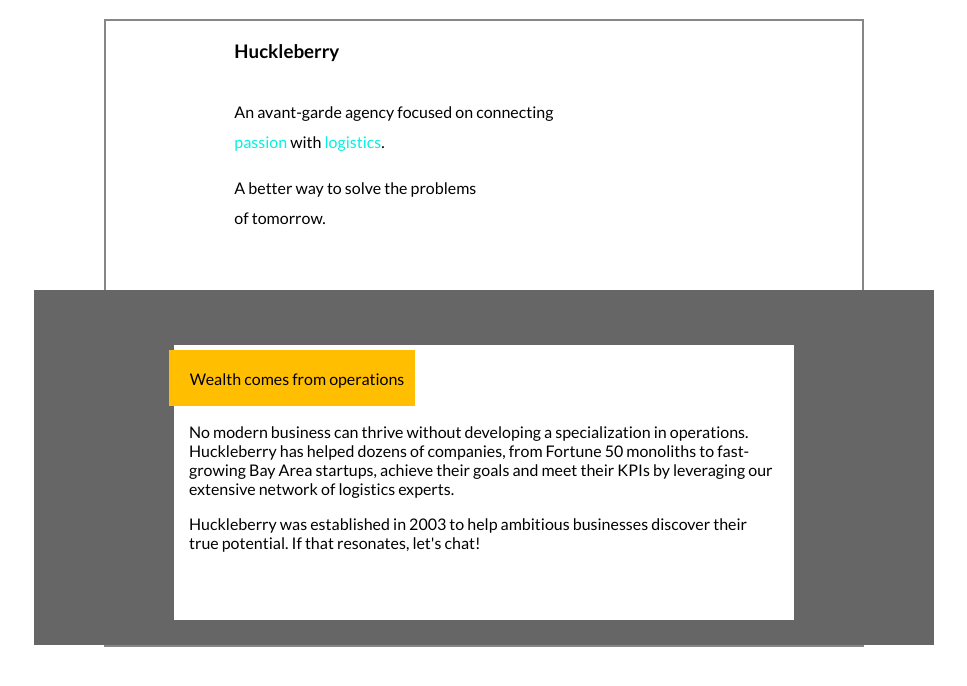
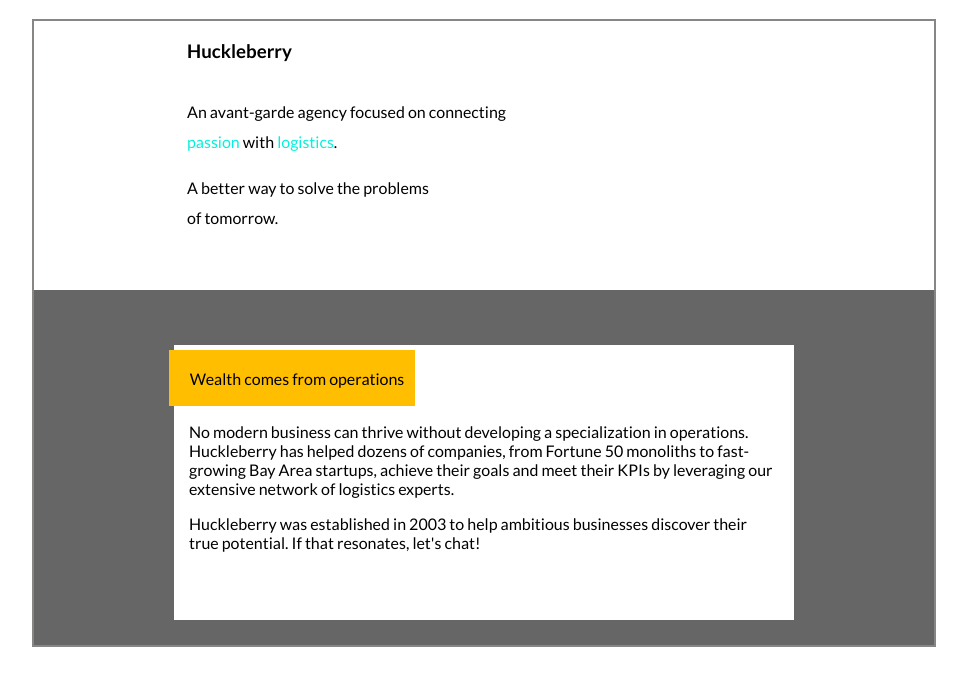
Before and after one commit to Tmuga880UG/CSS-Tasks, a plain HTML site: page Assignment 2/index.html in a window 1280 px wide. Shown: the whole page, without its empty margins (156-1123 px from the left). Drawn offline with Linux system fonts and the light colour scheme.

Commit message:
I tried to fit the divs to the parent-container

```diff
--- a/Assignment 2/style.css
+++ b/Assignment 2/style.css
@@ -15,12 +15,12 @@ html, body{
         justify-items: center;
         font-family: lato;
         border: 2px solid rgb(136, 133, 133);
-        width: 59.1%;
+        width: 900px;
         margin-top: 1.5%;
     }
 
     .header{
-        width: 100%;
+        width: 900px;
         height: 250px;
         border-bottom: 8px;
         border-color: #999999;
```
